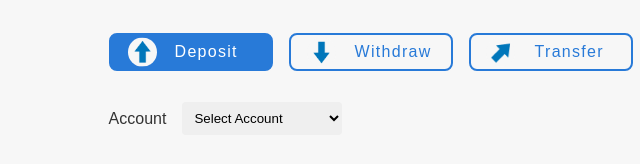
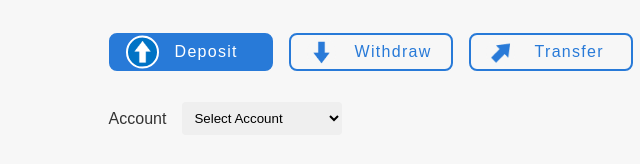
Before and after one commit to michiru-dev/my-trakr-seisuke-yen-and-michiru, a website with bundled scripts: page frontend/index.html in a window 1280 px wide. Shown: the part 157-321 px from the top of the page, 613-1253 px from the left. Built offline with nearby package versions, Linux system fonts and the light colour scheme; no server answers.

Commit message:
Change the button color of New Transaction when clicked

```diff
--- a/frontend/css/index.css
+++ b/frontend/css/index.css
@@ -29,6 +29,18 @@ header form {
 
 button, input {
   font-size: 16px;
+}
+
+input, select {
+  border: 1px solid gray;
+  border-radius: 5px;
+}
+
+input:focus, select:focus {
+  outline: none;
+  box-shadow: 0 0 5px #0073c5;
+  transition-property: box-shadow;
+  transition-duration: .2s;
 }
 
 .summaryAndtransactionDiv {
@@ -245,6 +257,8 @@ input[name=transaction-option] {
 input[name=transaction-option]:checked + label {
   background-color: rgb(40, 122, 216);
   color: white;
+  transition-property: background-color, color;
+  transition-duration: .2s;
 }
 
 /* images that have input[] right after themselfves */
@@ -259,6 +273,14 @@ input[name=transaction-option]:checked + label {
   background-repeat: no-repeat;
   background-color: #f7f7f7;
   pointer-events: none;
+  outline: none;
+}
+
+#deposit-image:has(+input[name=transaction-option]:checked),
+#withdraw-image:has(+input[name=transaction-option]:checked) ,
+#transfer-image:has(+input[name=transaction-option]:checked) {
+  outline: 2px solid white;
+  background-color: #0073c5;
 }
 
 #deposit-image {
--- a/frontend/index.html
+++ b/frontend/index.html
@@ -42,7 +42,7 @@
         <form id="new-transaction">
           <h2>New Transaction</h2>
           <div id="transaction-options">
-            <img id="deposit-image" src="img/deposit.png">
+            <img id="deposit-image" src="img/deposit-on.png">
             <input
               type="radio"
               class="select-deposit"
@@ -53,7 +53,7 @@
             />
             <label for="deposit">Deposit</label>
 
-            <img id="withdraw-image" src="img/withdraw.png">
+            <img id="withdraw-image" src="img/withdraw-off.png">
             <input
               type="radio"
               class="select-withdraw"
@@ -63,7 +63,7 @@
             />
             <label for="withdraw">Withdraw</label>
 
-            <img id="transfer-image" src="img/transfer.png">
+            <img id="transfer-image" src="img/transfer-off.png">
             <input
               type="radio"
               class="select-transfer"
--- a/frontend/js/helpers/Transaction.js
+++ b/frontend/js/helpers/Transaction.js
@@ -115,6 +115,17 @@ export function updateAccountSelection() {
         // Make the input field for Deposit and Withdraw not required
         $("#accounts-menu").prop("required", false)
     }
+
+    $("#transaction-options").children("input").each((index, inputElement) => {
+        let imagePath = ""
+        if($(inputElement).prop("checked")) {
+            imagePath = `img/${$(inputElement).next().prop("for")}-on.png`
+        } else {
+            imagePath = `img/${$(inputElement).next().prop("for")}-off.png`
+        }
+        console.log(imagePath)
+        $(inputElement).prev().prop("src", imagePath)
+    })
 }
 
 function clearNewTransactionInput() {
```
Also changed, not shown: frontend/img/deposit-off.png (added), frontend/img/deposit-on.png (added), frontend/img/deposit.png (deleted), frontend/img/transfer-off.png (added), frontend/img/transfer-on.png (added), frontend/img/transfer.png (deleted), frontend/img/withdraw-off.png (added), frontend/img/withdraw-on.png (added), frontend/img/withdraw.png (deleted).
